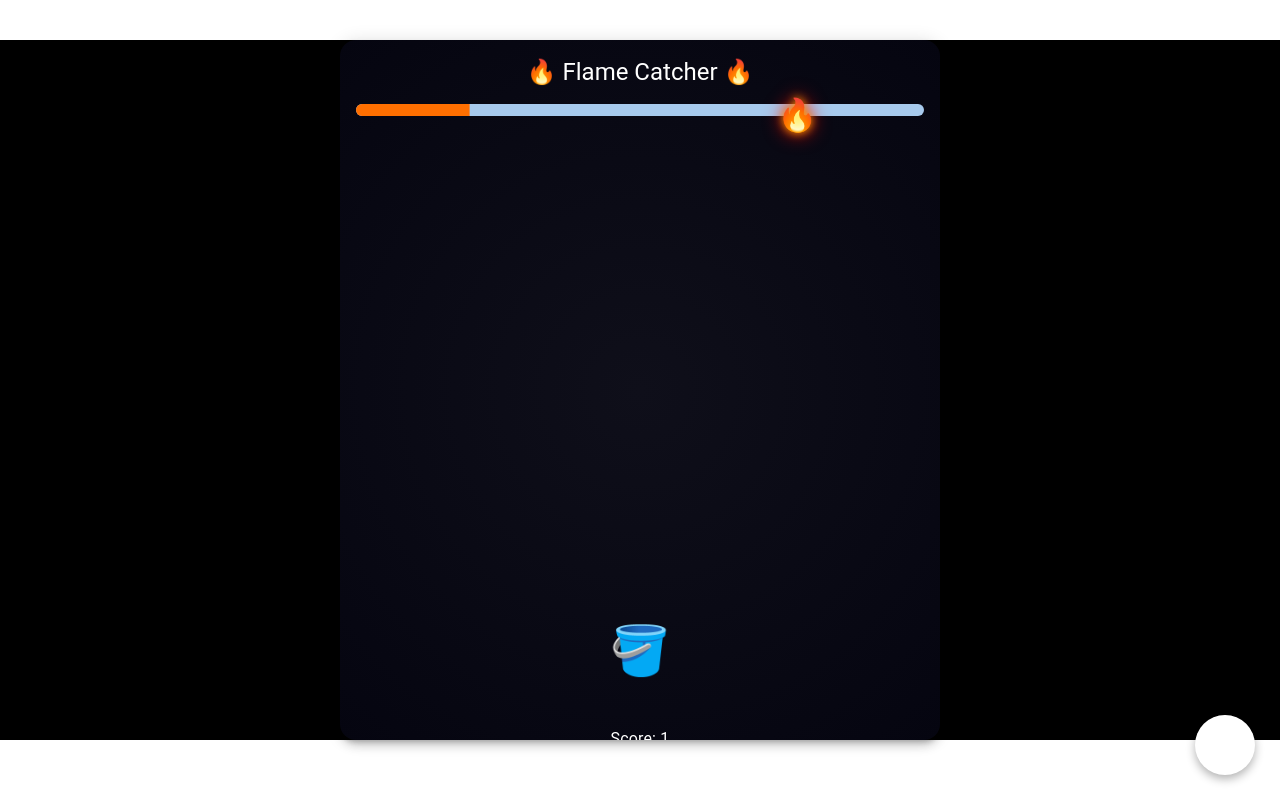
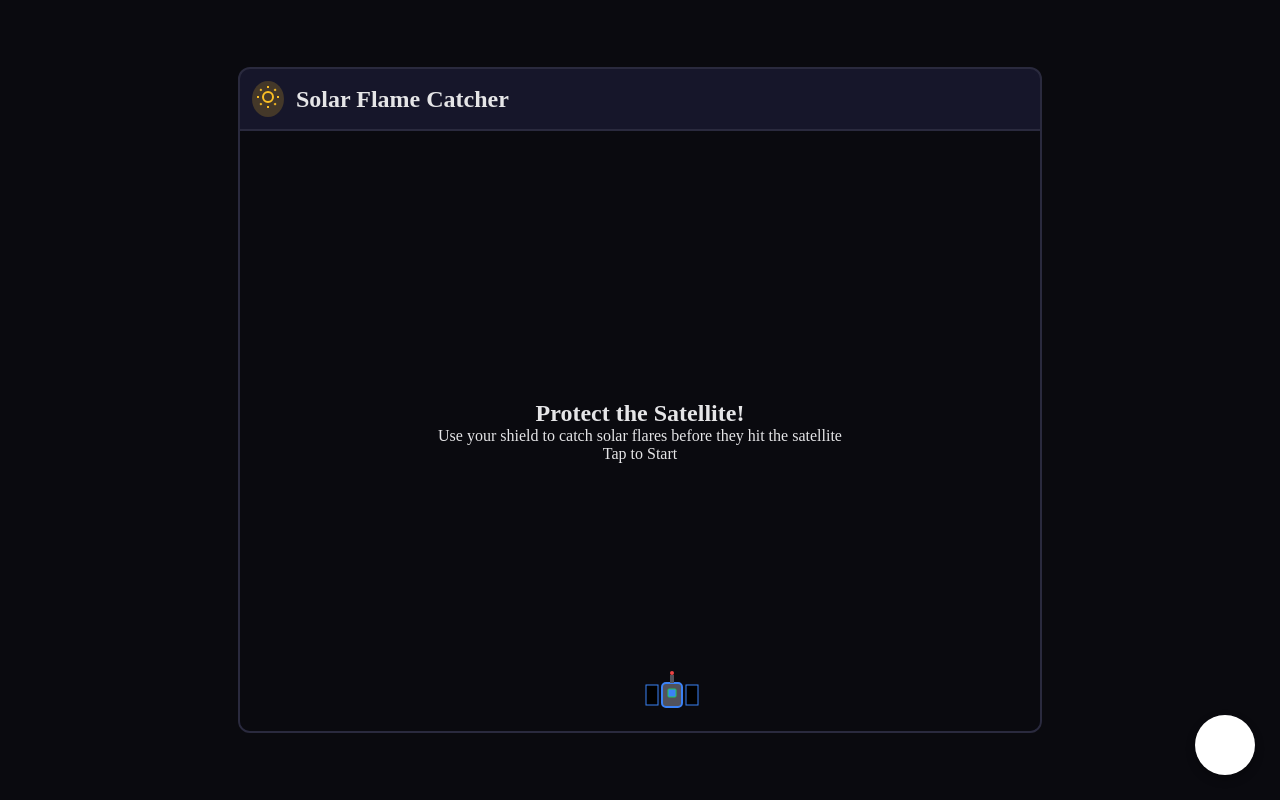
Before and after one commit to Ishika-jain/space4all, a React (Create React App) app: page /AstronautGame in a window 1280 px wide. Built offline with nearby package versions, Linux system fonts and the light colour scheme; some icons are missing.

Commit message:
astraut game final changes

```diff
--- a/src/pages/AstronautGame.js
+++ b/src/pages/AstronautGame.js
@@ -1,170 +1,398 @@
-"use client";
+"use client"
 
 import React, { useState, useEffect, useRef, useCallback } from "react";
-import { Box, Paper, Typography, Button, LinearProgress } from "@mui/material";
 
-const AstronautGame = () => {
+const ASTRONAUT_FACTS = [
+  "Solar flares can disrupt communication systems on spacecraft, leaving astronauts temporarily unable to contact Earth.",
+  "Intense solar radiation during space weather events can damage spacecraft electronics and increase cancer risk for astronauts.",
+  "Solar storms can cause astronauts to experience vision problems due to radiation affecting their eyes and optic nerves.",
+  "During major solar events, astronauts must take shelter in specially shielded areas of the spacecraft to reduce radiation exposure.",
+  "Solar particle events can cause acute radiation sickness in astronauts if they're caught outside during a spacewalk.",
+];
+
+export default function AstronautGame() {
+  const [gameStarted, setGameStarted] = useState(false);
+  const [gameOver, setGameOver] = useState(false);
   const [score, setScore] = useState(0);
-  const [lives, setLives] = useState(3);
-  const [gameOver, setGameOver] = useState(false);
-  const [flame, setFlame] = useState({ x: 50, y: 0 });
-  const [bucketX, setBucketX] = useState(50);
-  const [progress, setProgress] = useState(0);
+  const [lives, setLives] = useState(5);
+  const [sliderPosition, setSliderPosition] = useState(50);
+  const [flames, setFlames] = useState([]);
+  const [showFactPopup, setShowFactPopup] = useState(false);
+  const [currentFact, setCurrentFact] = useState("");
+  const [factProgress, setFactProgress] = useState(100);
+  const [startTime, setStartTime] = useState(null);
+  const [elapsedTime, setElapsedTime] = useState(0);
 
   const gameAreaRef = useRef(null);
-  const requestRef = useRef();
+  const flameIdRef = useRef(0);
+  const isDraggingRef = useRef(false);
+  const rafRef = useRef(null);
+  const sliderPositionRef = useRef(50);
 
-  const updateGame = useCallback(() => {
-    setFlame((prev) => {
-      let newY = prev.y + 2;
-      if (newY >= 90) {
-        // Check catch
-        if (Math.abs(prev.x - bucketX) < 10) {
-          setScore((s) => s + 1);
-          setProgress((p) => Math.min(p + 10, 100));
-        } else {
-          setLives((l) => {
-            if (l - 1 <= 0) {
-              setGameOver(true);
-              return () => {
-                if (requestRef.current) {
-                  cancelAnimationFrame(requestRef.current);
-                }
-              };
-            }
-            return l - 1;
-          });
-        }
-        return { x: Math.random() * 90, y: 0 };
-      }
-      return { ...prev, y: newY };
-    });
-
-    requestRef.current = requestAnimationFrame(updateGame);
-  }, [bucketX]);
+  const formatTime = (seconds) => {
+    const mins = Math.floor(seconds / 60);
+    const secs = seconds % 60;
+    return `${mins.toString().padStart(2, "0")}:${secs.toString().padStart(2, "0")}`;
+  };
 
   useEffect(() => {
-    if (!gameOver) {
-      requestRef.current = requestAnimationFrame(updateGame);
+    if (gameStarted && !gameOver && !showFactPopup && startTime) {
+      const interval = setInterval(() => {
+        setElapsedTime(Math.floor((Date.now() - startTime) / 1000));
+      }, 1000);
+      return () => clearInterval(interval);
     }
-    return () => {
-      if (requestRef.current) {
-        cancelAnimationFrame(requestRef.current);
+  }, [gameStarted, gameOver, showFactPopup, startTime]);
+
+  const startGame = () => {
+    setGameStarted(true);
+    setGameOver(false);
+    setScore(0);
+    setLives(5);
+    setSliderPosition(50);
+    sliderPositionRef.current = 50;
+    setFlames([]);
+    setStartTime(Date.now());
+    setElapsedTime(0);
+  };
+
+  useEffect(() => {
+    if (!gameStarted || gameOver || showFactPopup) return;
+
+    const spawnInterval = setInterval(() => {
+      const satelliteLeft = 30;
+      const satelliteRight = 70;
+      const newFlame = {
+        id: flameIdRef.current++,
+        x: Math.random() * (satelliteRight - satelliteLeft) + satelliteLeft,
+        y: 0,
+        speed: Math.random() * 1.5 + 1.5,
+      };
+      setFlames((prev) => [...prev, newFlame]);
+    }, 800);
+
+    return () => clearInterval(spawnInterval);
+  }, [gameStarted, gameOver, showFactPopup]);
+
+  useEffect(() => {
+    if (!gameStarted || gameOver || showFactPopup) return;
+
+    const moveInterval = setInterval(() => {
+      setFlames((prev) => {
+        const updated = prev
+          .map((flame) => ({ ...flame, y: flame.y + flame.speed }))
+          .filter((flame) => {
+            if (flame.y >= 60 && flame.y <= 65) {
+              const sliderLeft = sliderPositionRef.current - 5;
+              const sliderRight = sliderPositionRef.current + 5;
+              if (flame.x >= sliderLeft && flame.x <= sliderRight) {
+                setScore((s) => s + 10);
+                return false;
+              }
+            }
+
+            if (flame.y >= 85 && flame.y <= 95) {
+              const satelliteLeft = 50 - 20;
+              const satelliteRight = 50 + 20;
+              if (flame.x >= satelliteLeft && flame.x <= satelliteRight) {
+                handleHit();
+                return false;
+              }
+            }
+
+            return flame.y < 100;
+          });
+        return updated;
+      });
+    }, 50);
+
+    return () => clearInterval(moveInterval);
+  }, [gameStarted, gameOver, showFactPopup]);
+
+  const handleHit = () => {
+    const newLives = lives - 1;
+    setLives(newLives);
+
+    if (newLives <= 0) {
+      setGameOver(true);
+      return;
+    }
+
+    // Pick random fact
+    const randomFact = ASTRONAUT_FACTS[Math.floor(Math.random() * ASTRONAUT_FACTS.length)];
+    setCurrentFact(randomFact);
+    setShowFactPopup(true);
+    setFactProgress(100);
+
+    let startTimeAnim = null;
+
+    const animateProgress = (timestamp) => {
+      if (!startTimeAnim) startTimeAnim = timestamp;
+      const elapsed = timestamp - startTimeAnim;
+      const duration = 5000;
+      const progress = Math.max(0, 100 - (elapsed / duration) * 100);
+      setFactProgress(progress);
+      if (progress > 0) {
+        requestAnimationFrame(animateProgress);
+      } else {
+        setShowFactPopup(false);
       }
     };
-  }, [updateGame, gameOver]);
 
-  const handleMouseMove = (e) => {
-    if (gameAreaRef.current) {
-      const rect = gameAreaRef.current.getBoundingClientRect();
-      const xPercent = ((e.clientX - rect.left) / rect.width) * 100;
-      setBucketX(Math.max(5, Math.min(95, xPercent)));
-    }
+    requestAnimationFrame(animateProgress);
   };
 
-  const resetGame = () => {
-    setScore(0);
-    setLives(3);
-    setProgress(0);
-    setFlame({ x: 50, y: 0 });
-    setGameOver(false);
+  const updateSliderPosition = useCallback((e) => {
+    if (!gameAreaRef.current) return;
+
+    if (rafRef.current) cancelAnimationFrame(rafRef.current);
+
+    rafRef.current = requestAnimationFrame(() => {
+      if (!gameAreaRef.current) return;
+      const rect = gameAreaRef.current.getBoundingClientRect();
+      const x = ((e.clientX - rect.left) / rect.width) * 100;
+      const newPosition = Math.max(5, Math.min(95, x));
+      setSliderPosition(newPosition);
+      sliderPositionRef.current = newPosition;
+    });
+  }, []);
+
+  useEffect(() => {
+    return () => {
+      if (rafRef.current) cancelAnimationFrame(rafRef.current);
+    };
+  }, []);
+
+  const handlePointerDown = (e) => {
+    if (!gameStarted && !gameOver) {
+      startGame();
+      return;
+    }
+    if (!gameStarted || gameOver || showFactPopup) return;
+    isDraggingRef.current = true;
+    updateSliderPosition(e);
+  };
+
+  const handlePointerMove = (e) => {
+    if (!isDraggingRef.current) return;
+    updateSliderPosition(e);
+  };
+
+  const handlePointerUp = () => {
+    isDraggingRef.current = false;
   };
 
   return (
-    <Paper
-      elevation={6}
-      sx={{
-        width: "600px",
-        height: "700px",
-        margin: "40px auto",
-        borderRadius: 4,
-        overflow: "hidden",
-        background: "radial-gradient(circle at center, #0f0f1a, #050510)",
-        position: "relative",
-        color: "white",
-        textAlign: "center",
-        fontFamily: "'Press Start 2P', monospace",
-      }}
-    >
-      {/* Header */}
-      <Typography variant="h5" sx={{ p: 2 }}>
-        🔥 Flame Catcher 🔥
-      </Typography>
+    <div className="game-container">
+      <div className="game-card">
+        {/* Header */}
+        <div className="game-header">
+          <div className="header-left">
+            <div className="sun-icon-wrapper">
+              <svg className="sun-icon" viewBox="0 0 24 24" fill="none" stroke="currentColor" strokeWidth="2">
+                <circle cx="12" cy="12" r="5" />
+                <line x1="12" y1="1" x2="12" y2="3" />
+                <line x1="12" y1="21" x2="12" y2="23" />
+                <line x1="4.22" y1="4.22" x2="5.64" y2="5.64" />
+                <line x1="18.36" y1="18.36" x2="19.78" y2="19.78" />
+                <line x1="1" y1="12" x2="3" y2="12" />
+                <line x1="21" y1="12" x2="23" y2="12" />
+                <line x1="4.22" y1="19.78" x2="5.64" y2="18.36" />
+                <line x1="18.36" y1="5.64" x2="19.78" y2="4.22" />
+              </svg>
+            </div>
+            <h1 className="game-title">Solar Flame Catcher</h1>
+          </div>
+          {gameStarted && !gameOver && (
+            <div className="header-right">
+              <div className="stat-badge score-badge">
+                Score: <span>{score}</span>
+              </div>
+              <div className="stat-badge time-badge">
+                Time: <span>{formatTime(elapsedTime)}</span>
+              </div>
+              <div className="lives-container">
+                {Array.from({ length: 5 }).map((_, i) => (
+                  <span key={i} className={`heart ${i < lives ? "filled" : "empty"}`}>
+                    ♥
+                  </span>
+                ))}
+              </div>
+            </div>
+          )}
+        </div>
 
-      {/* Progress bar */}
-      <Box sx={{ px: 2 }}>
-        <LinearProgress
-          variant="determinate"
-          value={progress}
-          sx={{
-            height: 12,
-            borderRadius: 2,
-            "& .MuiLinearProgress-bar": {
-              backgroundColor: "#ff6f00",
-            },
-          }}
-        />
-      </Box>
+        {/* Game Area */}
+        <div
+          ref={gameAreaRef}
+          className="game-area"
+          onPointerDown={handlePointerDown}
+          onPointerMove={handlePointerMove}
+          onPointerUp={handlePointerUp}
+          onPointerLeave={handlePointerUp}
+        >
+          {!gameStarted && !gameOver && (
+            <div className="start-screen">
+              <h2>Protect the Satellite!</h2>
+              <p>Use your shield to catch solar flares before they hit the satellite</p>
+              <p>Tap to Start</p>
+            </div>
+          )}
 
-      {/* Game area */}
-      <Box
-        ref={gameAreaRef}
-        onMouseMove={handleMouseMove}
-        sx={{
-          flexGrow: 1,
-          position: "relative",
-          height: "85%",
-          cursor: "none",
-        }}
-      >
-        {/* Falling flame */}
-        <Box
-          sx={{
-            position: "absolute",
-            top: `${flame.y}%`,
-            left: `${flame.x}%`,
-            transform: "translate(-50%, -50%)",
-            fontSize: "2rem",
-            textShadow: "0 0 10px orange, 0 0 20px red",
-          }}
-        >
-          🔥
-        </Box>
+          {gameOver && (
+            <div className="game-over-screen">
+              <h2>Mission Failed!</h2>
+              <p>Score: {score}</p>
+              <p>Time: {formatTime(elapsedTime)}</p>
+              <button onClick={startGame}>Retry Mission</button>
+            </div>
+          )}
 
-        {/* Bucket */}
-        <Box
-          sx={{
-            position: "absolute",
-            bottom: "5%",
-            left: `${bucketX}%`,
-            transform: "translateX(-50%)",
-            fontSize: "3rem",
-          }}
-        >
-          🪣
-        </Box>
-      </Box>
+          {/* Flames */}
+          {flames.map((flame) => (
+            <div
+              key={flame.id}
+              className="solar-flare"
+              style={{ left: `${flame.x}%`, top: `${flame.y}%` }}
+            />
+          ))}
 
-      {/* Footer */}
-      <Box sx={{ p: 2 }}>
-        <Typography variant="body1">Score: {score}</Typography>
-        <Typography variant="body1">Lives: {lives}</Typography>
+          {/* Shield */}
+          {gameStarted && !gameOver && (
+            <div className="shield" style={{ left: `${sliderPosition}%` }} />
+          )}
 
-        {gameOver && (
-          <Box sx={{ mt: 2 }}>
-            <Typography variant="h6">💀 Game Over 💀</Typography>
-            <Button
-              onClick={resetGame}
-              variant="contained"
-              sx={{ mt: 1, backgroundColor: "#ff6f00" }}
-            >
-              Restart
-            </Button>
-          </Box>
-        )}
-      </Box>
-    </Paper>
+          {/* Satellite SVG */}
+<div
+  className="satellite"
+  style={{
+    bottom:'0px',
+    left:"50%",
+    position: "absolute",
+
+  }}
+>
+  <svg
+    viewBox="0 0 64 64"
+    width="64"
+    height="64"
+    xmlns="http://www.w3.org/2000/svg"
+  >
+    {/* Main body */}
+    <rect x="22" y="20" width="20" height="24" rx="4" ry="4" fill="#52525b" stroke="#3b82f6" strokeWidth="2"/>
+
+    {/* Left solar panel */}
+    <rect x="6" y="22" width="12" height="20" fill="linear-gradient(to right, #3b82f6, #60a5fa)" stroke="#3b82f6" strokeWidth="1"/>
+
+    {/* Right solar panel */}
+    <rect x="46" y="22" width="12" height="20" fill="linear-gradient(to left, #3b82f6, #60a5fa)" stroke="#3b82f6" strokeWidth="1"/>
+
+    {/* Antenna */}
+    <rect x="30" y="12" width="4" height="8" fill="#52525b"/>
+    <circle cx="32" cy="10" r="2" fill="#ef4444" />
+
+    {/* Window */}
+    <rect x="28" y="26" width="8" height="8" rx="1" ry="1" fill="#3b82f6" stroke="#22c55e" strokeWidth="1"/>
+  </svg>
+</div>
+
+
+          {/* Fact Popup */}
+          {showFactPopup && (
+            <div className="fact-popup-overlay">
+              <div className="fact-popup">
+                <h3>Solar Weather Impact</h3>
+                <p>{currentFact}</p>
+                <div className="progress-bar">
+                  <div className="progress-fill" style={{ width: `${factProgress}%` }} />
+                </div>
+              </div>
+            </div>
+          )}
+        </div>
+      </div>
+
+      {/* CSS */}
+      <style jsx>{`
+        .game-container {
+          min-height: 100vh;
+          display: flex;
+          justify-content: center;
+          align-items: center;
+          background: #0a0a0f;
+        }
+        .game-card {
+          width: 800px;
+          background: #16162a;
+          border-radius: 12px;
+          overflow: hidden;
+          border: 2px solid #2a2a3e;
+        }
+        .game-header {
+          display: flex;
+          justify-content: space-between;
+          padding: 12px;
+          border-bottom: 2px solid #2a2a3e;
+          color: #e5e5e7;
+        }
+        .header-left { display: flex; gap: 12px; align-items: center; }
+        .sun-icon-wrapper { background: rgba(251,191,36,0.2); padding: 4px; border-radius: 50%; }
+        .sun-icon { width: 24px; height: 24px; color: #fbbf24; }
+        .game-title { font-size: 24px; font-weight: bold; }
+        .header-right { display: flex; gap: 16px; align-items: center; }
+        .stat-badge { background: rgba(0,0,0,0.2); padding: 4px 8px; border-radius: 8px; }
+        .lives-container { display: flex; gap: 4px; }
+        .heart.filled { color: #ef4444; }
+        .heart.empty { color: rgba(163,163,163,0.3); }
+
+        .game-area { position: relative; height: 600px; background: #0a0a0f; }
+        .start-screen {
+          position: absolute; inset: 0; display: flex; flex-direction: column;
+          align-items: center; justify-content: center; color: #e5e5e7; cursor: pointer;
+        }
+        .game-over-screen {
+          position: absolute; inset: 0; display: flex; flex-direction: column;
+          align-items: center; justify-content: center; color: #e5e5e7; background: rgba(0,0,0,0.7);
+        }
+        .solar-flare {
+          position: absolute;
+          width: 16px;
+          height: 48px;
+          background: linear-gradient(to bottom, #fbbf24, #ef4444);
+          border-radius: 8px;
+        }
+        .shield {
+          position: absolute;
+          bottom: 150px;
+          width: 80px;
+          height: 8px;
+          background: #22c55e;
+          border-radius: 4px;
+          transform: translateX(-50%);
+        }
+        .fact-popup-overlay {
+          position: absolute; inset: 0;
+          display: flex; align-items: center; justify-content: center;
+          background: rgba(0,0,0,0.7);
+        }
+        .fact-popup {
+          background: #16162a; padding: 24px; border-radius: 12px; width: 300px;
+          text-align: center; color: #e5e5e7;
+        }
+        .progress-bar {
+          height: 8px;
+          background: #2a2a3e;
+          border-radius: 4px;
+          margin-top: 12px;
+          overflow: hidden;
+        }
+        .progress-fill {
+          height: 100%;
+          background: #22c55e;
+          width: 100%;
+          transition: width 0.1s linear;
+        }
+      `}</style>
+    </div>
   );
-};
-
-export default AstronautGame;
+}
```
